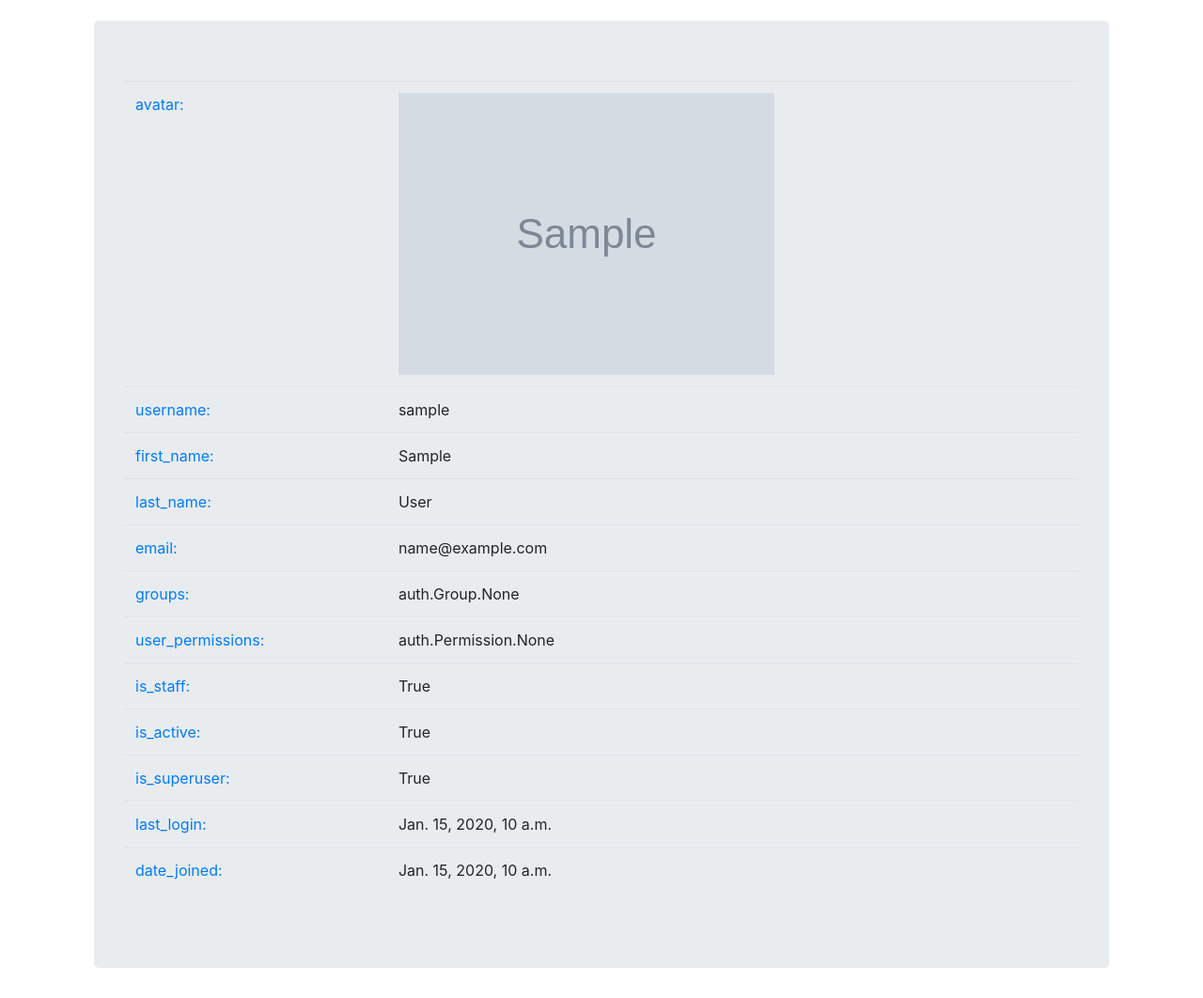
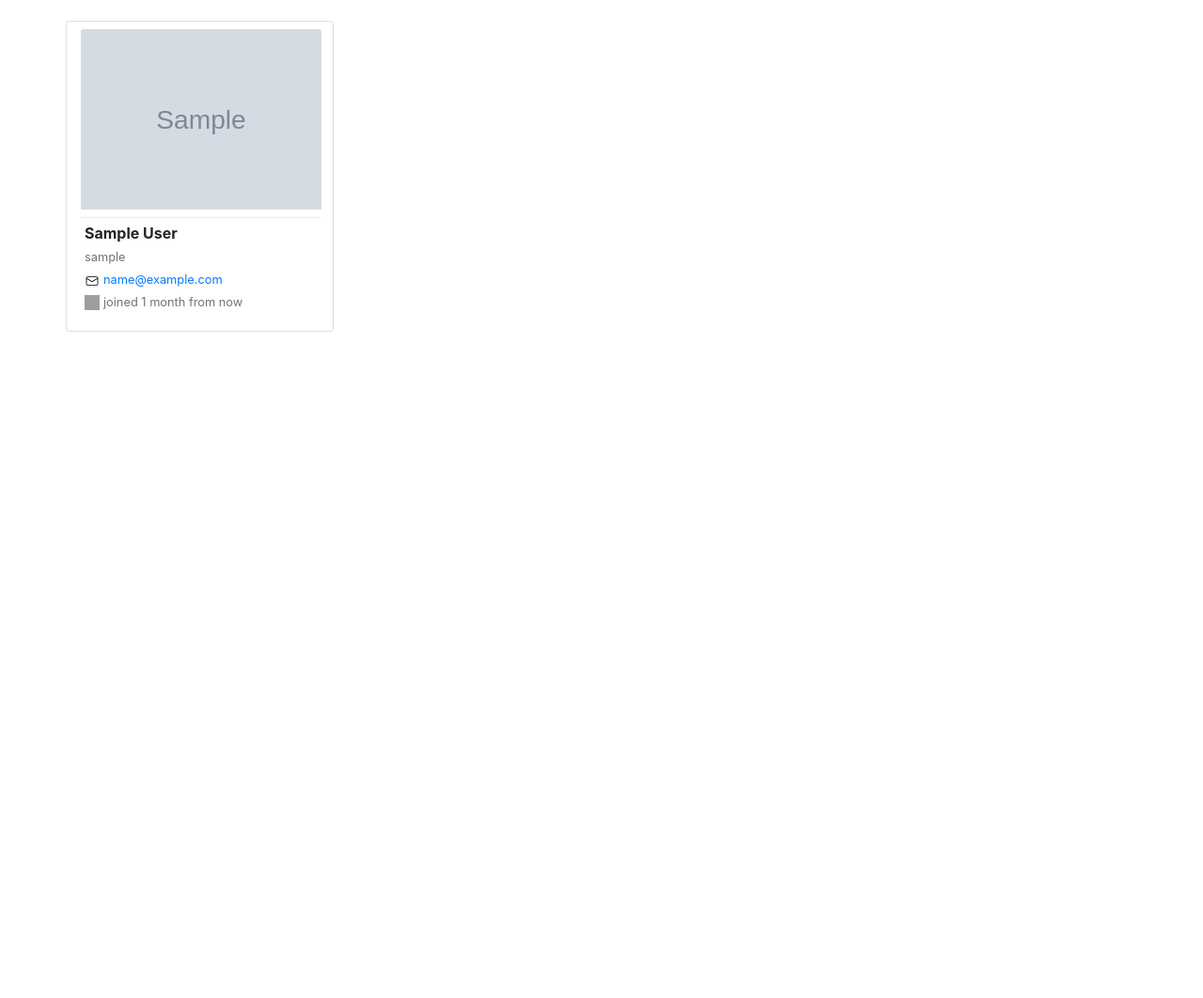
Before and after one commit to lpiekarski/tumor-simulation-system, a Django app: a page that uses OLN_project/templates/OLN_application/base.html in a window 1280 px wide. Shown: the part 48-1110 px from the top of the page at 94% size. After the commit the page ends 401 px from the top, so only its background shows below. Run offline with Django 3.2, Linux system fonts and the light colour scheme; tables that the repository leaves empty hold one stand-in row (values such as "Sample post"); grey boxes marked "Sample" are stand-in pictures; some libraries are stand-ins or nearby versions; grey boxes are pictures that could not be loaded.

Commit message:
Dodanie awatara w menu nawigacji, zmiana szkieletu strony użytkownika

```diff
--- a/OLN_project/OLN_application/models.py
+++ b/OLN_project/OLN_application/models.py
@@ -16,7 +16,7 @@
 
 
 class UserProfileInfo(models.Model):
-    user = models.OneToOneField(User, on_delete=models.CASCADE)
+    user = models.OneToOneField(User, related_name="user_profile", on_delete=models.CASCADE)
     avatar = models.ImageField(upload_to=avatar_directory_path, blank=True, null=True)
 
     def __str__(self):
--- a/OLN_project/OLN_application/views.py
+++ b/OLN_project/OLN_application/views.py
@@ -7,7 +7,7 @@
 import OLN_application.validators as validators
 from django.conf import settings
 from django.contrib.auth import authenticate, login, logout
-from django.http import HttpResponseRedirect, HttpResponse
+from django.http import HttpResponseRedirect, HttpResponse, Http404
 from django.urls import reverse
 from django.db import models
 from django.contrib.auth.decorators import login_required
@@ -94,5 +94,8 @@
 
 
 def user_profile(request, username):
-    requested_user = UserProfileInfo.objects.get(user__username=username)
+    try:
+        requested_user = UserProfileInfo.objects.get(user__username=username)
+    except UserProfileInfo.DoesNotExist:
+        raise Http404("User does not exist")
     return render(request, 'OLN_application/user.html', {'requested_user': requested_user})
--- a/OLN_project/OLN_project/settings.py
+++ b/OLN_project/OLN_project/settings.py
@@ -39,6 +39,7 @@
     'django.contrib.sessions',
     'django.contrib.messages',
     'django.contrib.staticfiles',
+    'django.contrib.humanize',
     'OLN_application'
 ]
 
--- a/OLN_project/templates/OLN_application/base.html
+++ b/OLN_project/templates/OLN_application/base.html
@@ -31,11 +31,13 @@
                     {% if user.is_authenticated %}
                         <li class="nav-item dropdown">
                             <a class="nav-link btn btn-sm dropdown-toggle bg-dark py-0 px-1 mx-1" href="#" id="navbarDropdown" role="button" data-toggle="dropdown" aria-haspopup="true" aria-expanded="false">
-                                <img style="px-0" src="{% static 'icons/grid.svg' %}" alt="" width="32" height="32">
+                                <img style="px-0" src="{{ user.user_profile.avatar.url }}" alt="{% static 'icons/grid.svg' %}" width="32" height="32">
                             </a>
                             <div class="dropdown-menu dropdown-menu-right" aria-labelledby="navbarDropdown">
                                 <a class="dropdown-item" href="{% url 'user_profile' user.username %}">
-                                    <strong>{{user.first_name}} {{user.last_name}}</strong> <br/>
+                                    {% if user.first_name != "" or user.last_name != "" %}
+                                        <strong>{{user.first_name}} {{user.last_name}}</strong> <br/>
+                                    {% endif %}
                                     @{{ user.username }}
                                 </a>
                                 <div class="dropdown-divider"></div>
--- a/OLN_project/templates/OLN_application/user.html
+++ b/OLN_project/templates/OLN_application/user.html
@@ -1,26 +1,35 @@
 {% extends "OLN_application/base.html" %}
-
+{% load static %}
+{% load humanize %}
 {% block title_block %}
 {{ requested_user.user.username }} - Tumour Treatment Optimisation - Web App For Doctors
 {% endblock %}
 
 {% block body_block %}
-<div class="container">
-    <div class="jumbotron">
-        <table class="table">
-            <tr><td class="text-primary">avatar:</td><td><img src="{{ requested_user.avatar.url }}"></td></tr>
-            <tr><td class="text-primary">username:</td><td>{{ requested_user.user.username }}</td></tr>
-            <tr><td class="text-primary">first_name:</td><td>{{ requested_user.user.first_name }}</td></tr>
-            <tr><td class="text-primary">last_name:</td><td>{{ requested_user.user.last_name }}</td></tr>
-            <tr><td class="text-primary">email:</td><td>{{ requested_user.user.email }}</td></tr>
-            <tr><td class="text-primary">groups:</td><td>{{ requested_user.user.groups }}</td></tr>
-            <tr><td class="text-primary">user_permissions:</td><td>{{ requested_user.user.user_permissions }}</td></tr>
-            <tr><td class="text-primary">is_staff:</td><td>{{ requested_user.user.is_staff }}</td></tr>
-            <tr><td class="text-primary">is_active:</td><td>{{ requested_user.user.is_active }}</td></tr>
-            <tr><td class="text-primary">is_superuser:</td><td>{{ requested_user.user.is_superuser }}</td></tr>
-            <tr><td class="text-primary">last_login:</td><td>{{ requested_user.user.last_login }}</td></tr>
-            <tr><td class="text-primary">date_joined:</td><td>{{ requested_user.user.date_joined }}</td></tr>
-        </table>
+<div class="row">
+    <div class="card col-3">
+        <img class="card-img-top mt-2" src="{{ requested_user.avatar.url }}" style="width:16rem; height=16rem">
+        <div class="dropdown-divider mb-0"></div>
+        <div class="card-body pt-1 pl-1">
+            <div>
+                {% if requested_user.user.first_name != "" or requested_user.user.last_name != "" %}
+                    <strong>{{requested_user.user.first_name}} {{requested_user.user.last_name}}</strong><br/>
+                    <small class="text-muted">{{requested_user.user.username}}</small>
+                {% else %}
+                    <strong>@{{requested_user.user.username}}</strong>
+                {% endif %}
+            </div>
+            <div>
+                {% if requested_user.user.email != "" %}
+                    <small><a href="mailto:{{requested_user.user.email}}"><img class="mr-1" src="{% static 'icons/envelope.svg' %}" width="16" height="16">{{requested_user.user.email}}</a></small>
+                {% endif %}
+            </div>
+            <div>
+                <img class="mr-1" src="{% static 'icons/calendar.svg' %}" width="16" height="16"><small class="text-muted">joined {{requested_user.user.date_joined|naturaltime}}</small>
+            </div>
+        </div>
+    </div>
+    <div class="col">
     </div>
 </div>
 {% endblock %}
```
